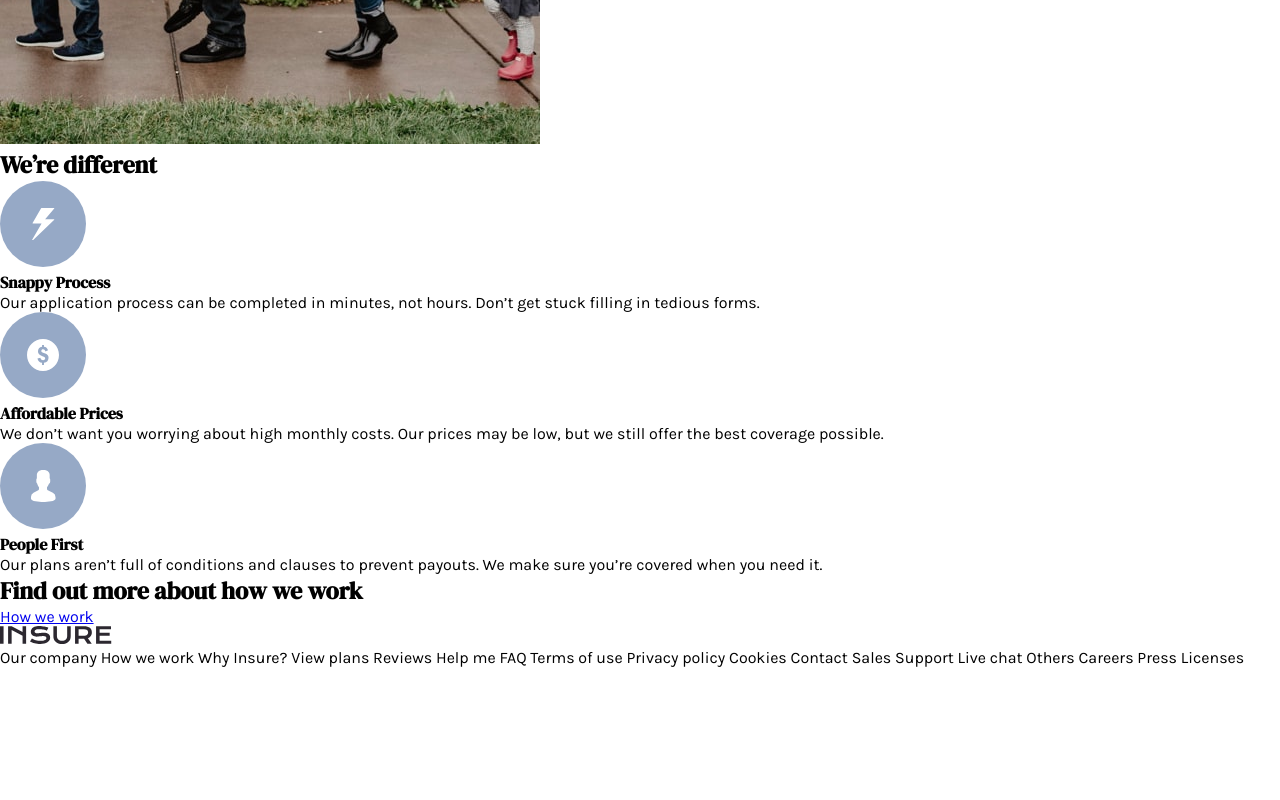
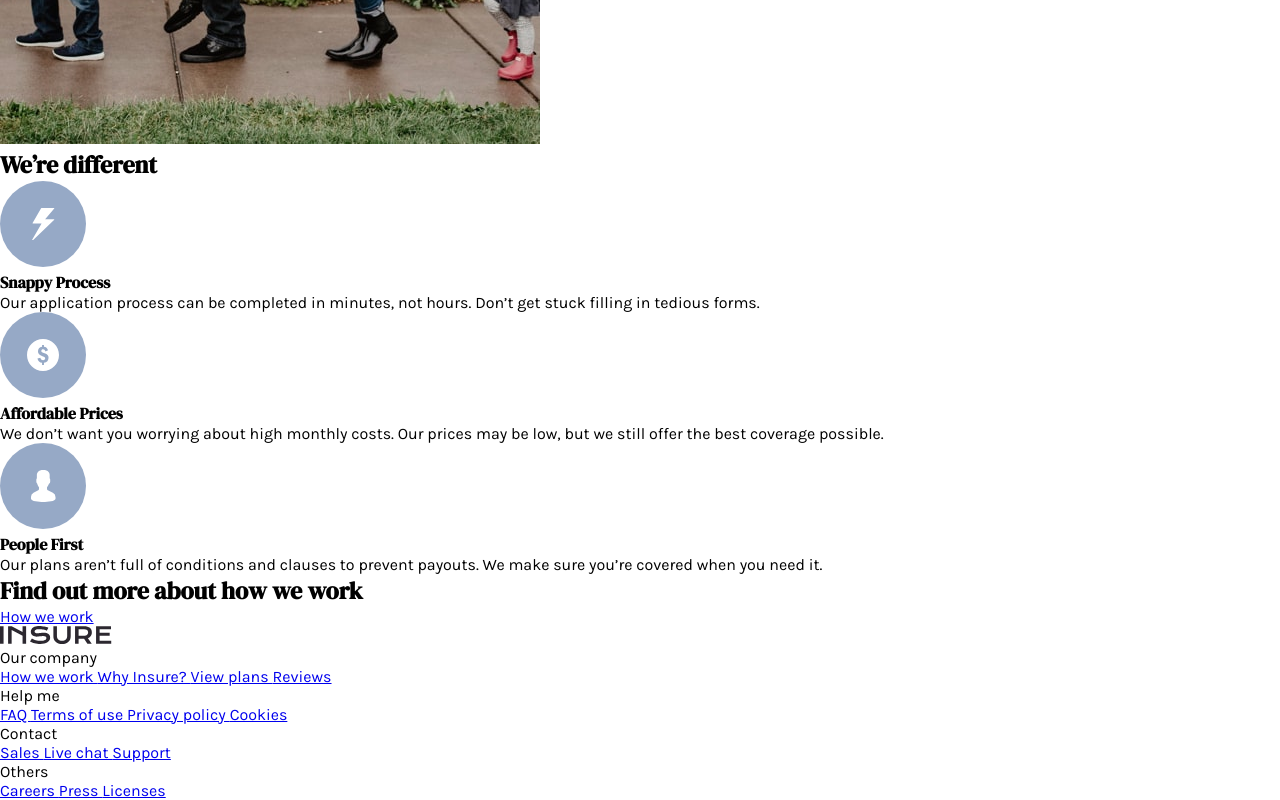
Before and after one commit to Dev-Lyh/insure-landing-page, a plain HTML site: page index.html in a window 1280 px wide. Shown: the part 637-1437 px from the top of the page. Before the commit the page ends 1304 px from the top, so only its background shows below. Drawn offline with Linux system fonts and the light colour scheme.

Commit message:
Html finished

```diff
--- a/index.html
+++ b/index.html
@@ -107,46 +107,82 @@
                 <img src="./images/logo.svg" alt="Insure logo footer">
             </figure>
             <a href="#">
-
+                <i class="fab fa-facebook-square"></i>
             </a>
             <a href="#">
-
+                <i class="fab fa-twitter"></i>
             </a>
             <a href="#">
-
+                <i class="fab fa-pinterest"></i>
             </a>
             <a href="#">
-
+                <i class="fab fa-instagram"></i>
             </a>
-
         </nav>
+        <section>
+            <nav>
+                <p>
+                    Our company
+                </p>
+                <a href="#">
+                    How we work
+                </a>
+                <a href="#">
+                    Why Insure?
+                </a>
+                <a href="#">
+                    View plans
+                </a>
+                <a href="#">
+                    Reviews
+                </a>
+            </nav>
+            <nav>
+                <p>
+                    Help me
+                </p>
+                <a href="#">
+                    FAQ
+                </a>
+                <a href="#">
+                    Terms of use
+                </a>
+                <a href="#">
+                    Privacy policy
+                </a>
+                <a href="#">
+                    Cookies
+                </a>
+            </nav>
+            <nav>
+                <p>
+                    Contact
+                </p>
+                <a href="#">
+                    Sales
+                </a>
+                <a href="#">
+                    Live chat
+                </a>
+                <a href="#">
+                    Support
+                </a>
+            </nav>
+            <nav>
+                <p>
+                    Others
+                </p>
+                <a href="#">
+                    Careers
+                </a>
+                <a href="#">
+                    Press
+                </a>
+                <a href="#">
+                    Licenses
+                </a>
+            </nav>
+        </section>
     </footer>
-
-
-  Our company
-
-  How we work
-  Why Insure?
-  View plans
-  Reviews
-
-  Help me
-
-  FAQ
-  Terms of use
-  Privacy policy
-  Cookies
-
-  Contact
-
-  Sales
-  Support
-  Live chat
-
-  Others
-
-  Careers
-  Press
-  Licenses
 </body>
 </html>
```
Also changed, not shown: rules/index.html (+1 -1 lines).
